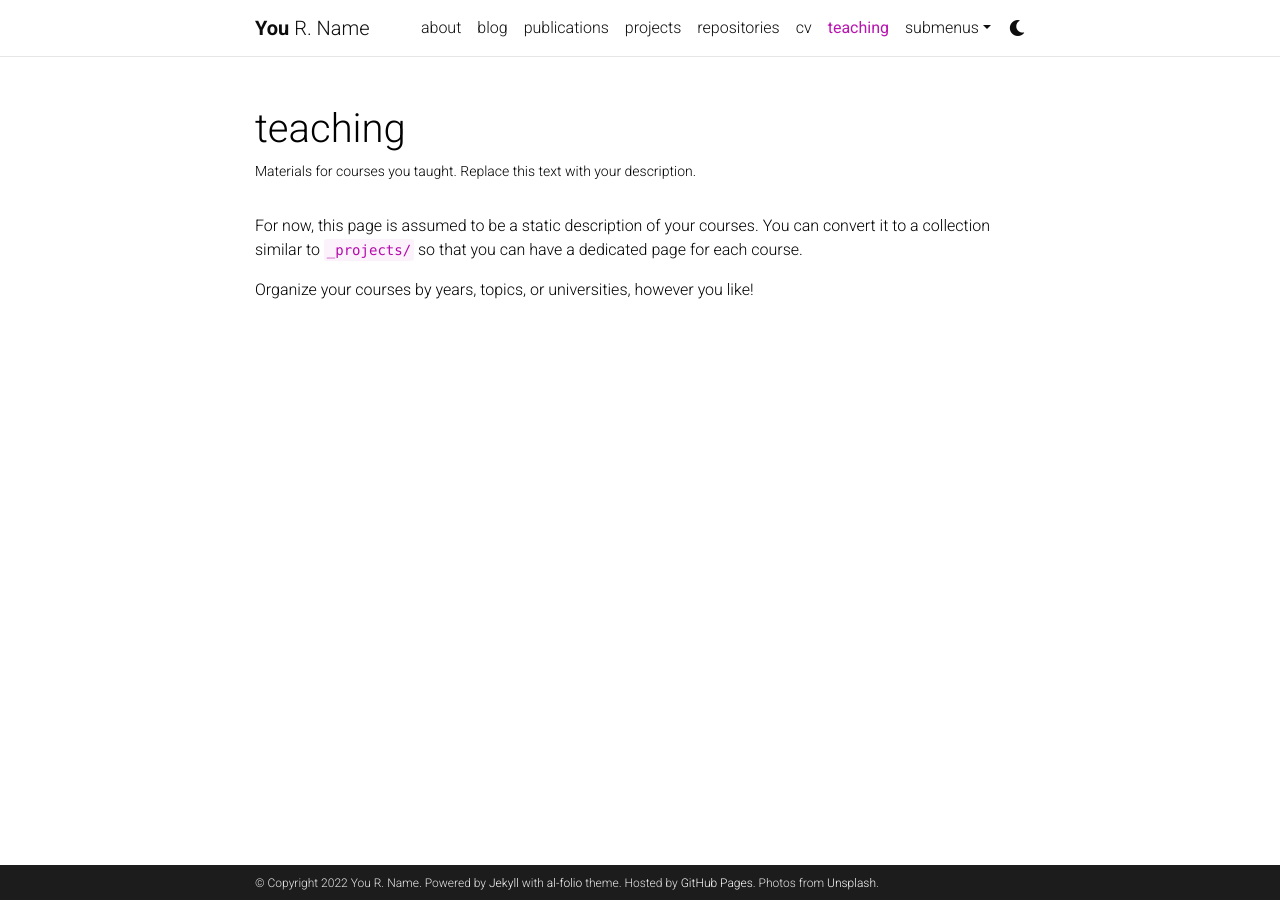
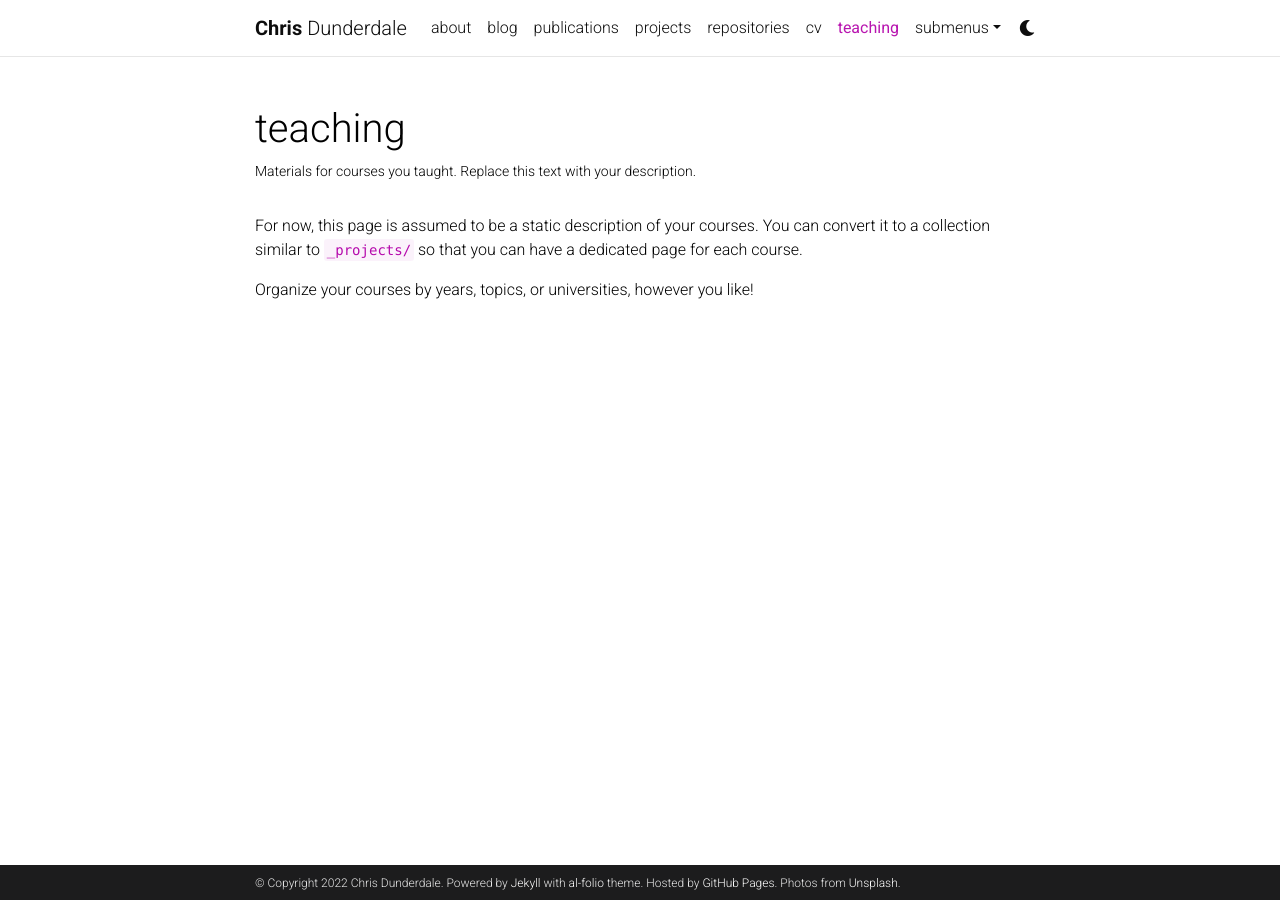
Before and after one commit to thatstatsguy/thatstatsguy.github.io, a Jekyll site: the page built from _pages/teaching.md, in a window 1280 px wide. Built offline with Jekyll 4.4.1, drawn with Linux system fonts in a browser that asks for light colours; comment, search, counter and statistics services are not loaded; a style sheet for code colours, icons or effects is not loaded.

Commit message:
Update _config.yml

```diff
--- a/_config.yml
+++ b/_config.yml
@@ -3,9 +3,9 @@
 # -----------------------------------------------------------------------------
 
 title: blank # the website title (if blank, full name will be used instead)
-first_name: You
-middle_name: R.
-last_name: Name
+first_name: Chris
+middle_name:
+last_name: Dunderdale
 email: you@example.com
 description: > # the ">" symbol means to ignore newlines until "footer_text:"
   A simple, whitespace theme for academics. Based on [*folio](https://github.com/bogoli/-folio) design.
```
